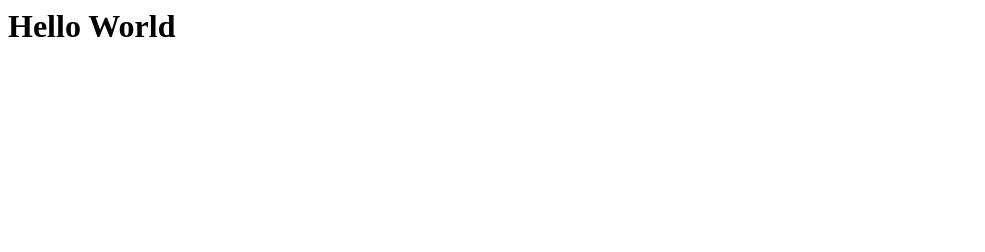
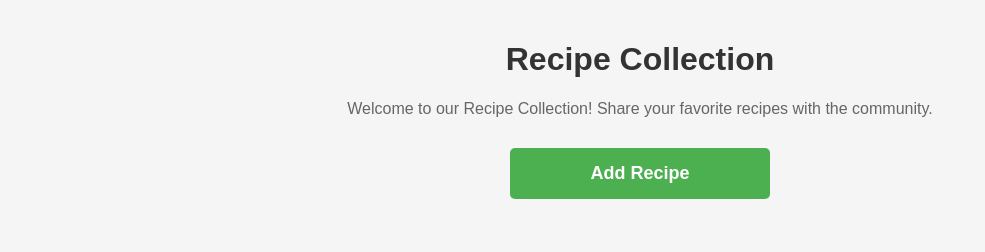
Before and after one commit to adalwai/recipes-helloworld, a plain HTML site: page index.html in a window 1280 px wide. Shown: the whole page, without its empty margins (0-985 px from the left). Drawn offline with Linux system fonts and the light colour scheme.

Commit message:
Add prominent Add Recipe link to index.html

```diff
--- a/index.html
+++ b/index.html
@@ -1 +1,48 @@
-<h1>Hello World</h1>
+<!DOCTYPE html>
+<html lang="en">
+<head>
+    <meta charset="UTF-8">
+    <meta name="viewport" content="width=device-width, initial-scale=1.0">
+    <title>Recipe Collection - Hello World</title>
+    <style>
+        body {
+            font-family: Arial, sans-serif;
+            max-width: 800px;
+            margin: 0 auto;
+            padding: 20px;
+            background-color: #f5f5f5;
+        }
+        h1 {
+            color: #333;
+            text-align: center;
+        }
+        .add-recipe-link {
+            display: block;
+            width: 200px;
+            margin: 30px auto;
+            padding: 15px 30px;
+            background-color: #4CAF50;
+            color: white;
+            text-align: center;
+            text-decoration: none;
+            border-radius: 5px;
+            font-size: 18px;
+            font-weight: bold;
+            transition: background-color 0.3s;
+        }
+        .add-recipe-link:hover {
+            background-color: #45a049;
+        }
+        .welcome-message {
+            text-align: center;
+            color: #666;
+            margin: 20px 0;
+        }
+    </style>
+</head>
+<body>
+    <h1>Recipe Collection</h1>
+    <p class="welcome-message">Welcome to our Recipe Collection! Share your favorite recipes with the community.</p>
+    <a href="add-recipe.html" class="add-recipe-link">Add Recipe</a>
+</body>
+</html>
```
